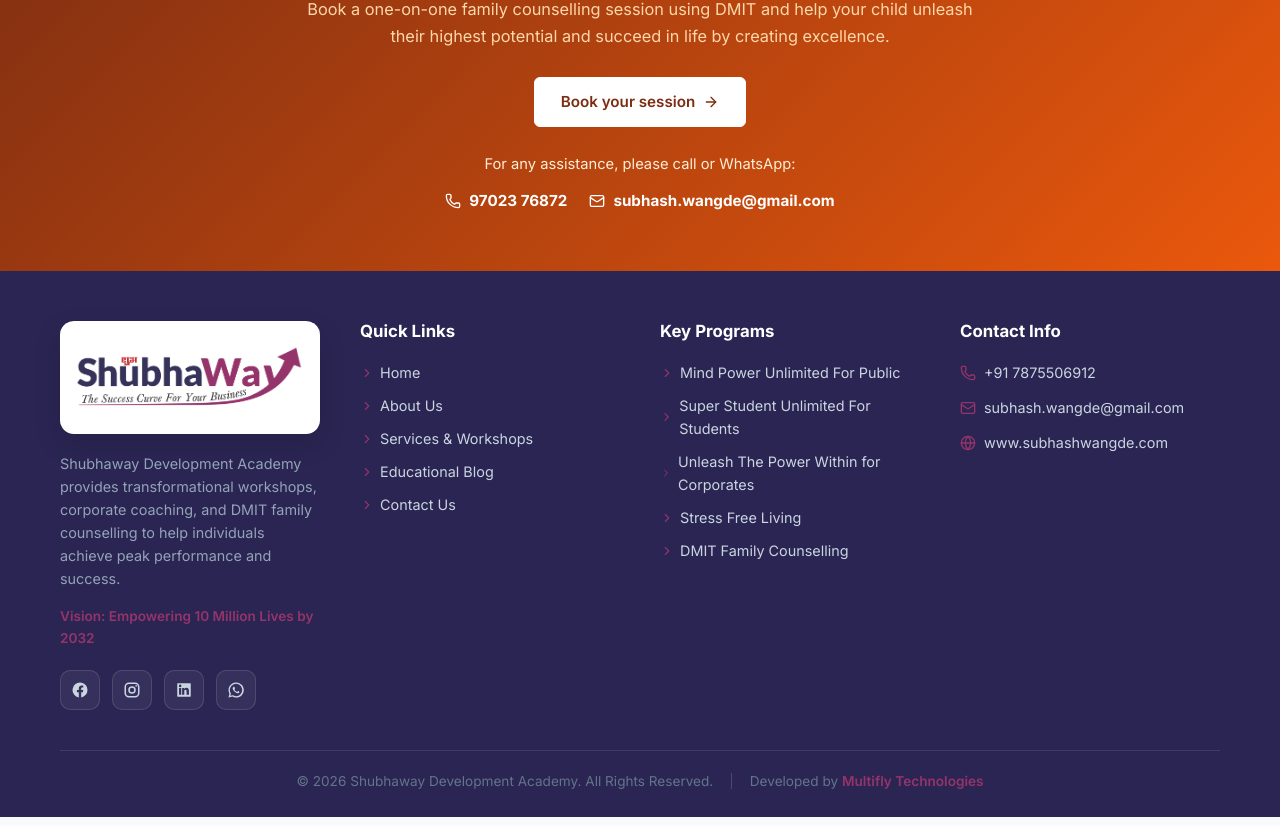
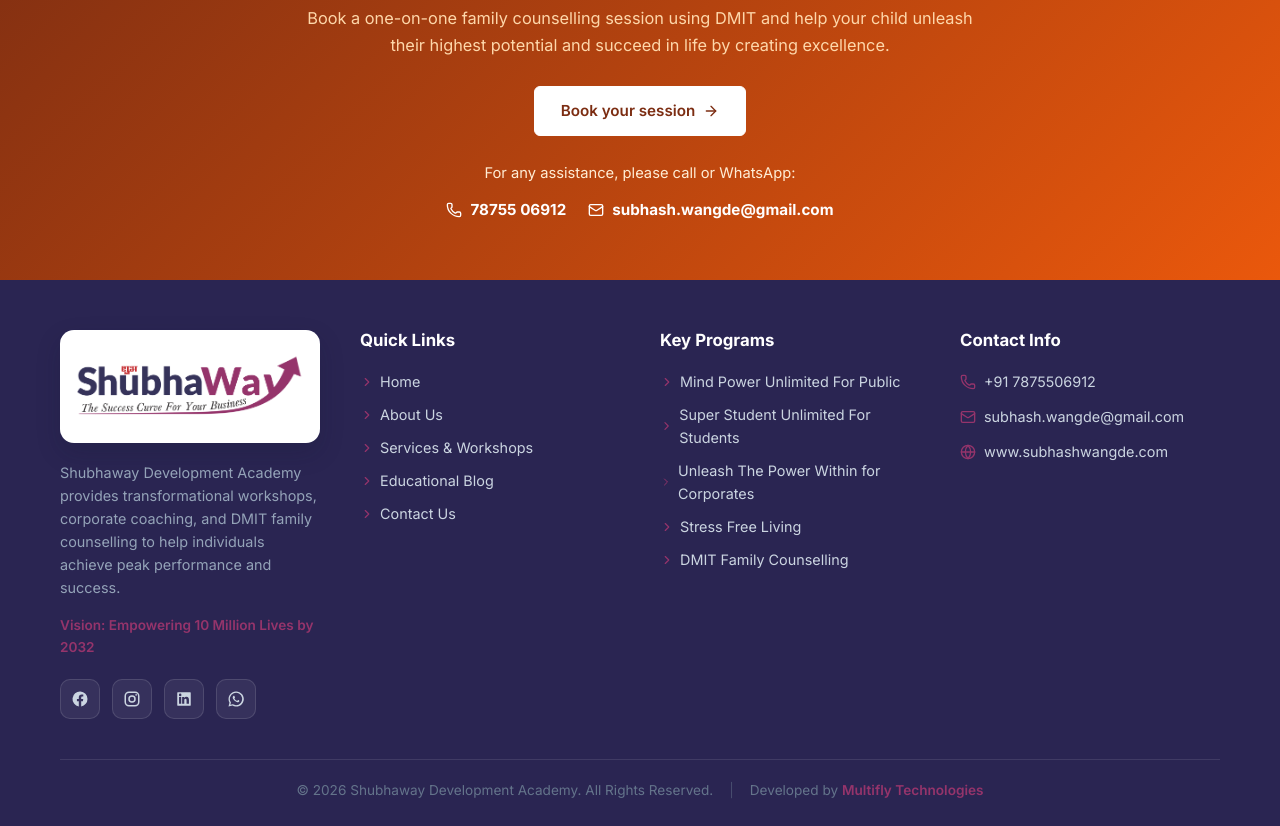
Before and after one commit to sachinsingh24/subhaway, a React (Create React App) app: page /services/dmit-counselling in a window 1280 px wide. Shown: the part 6790-7616 px from the top of the page. Built offline with nearby package versions, Linux system fonts and the light colour scheme; no server answers.

Commit message:
fix: update Navbar height to auto and change contact number in DmitCounsellingPage

```diff
--- a/src/components/Navbar.js
+++ b/src/components/Navbar.js
@@ -44,7 +44,7 @@
           display: 'grid',
           gridTemplateColumns: 'auto 1fr auto',
           alignItems: 'center',
-          height: '76px',
+          height: 'auto',
           gap: '24px',
         }}
       >
--- a/src/pages/services/DmitCounsellingPage.js
+++ b/src/pages/services/DmitCounsellingPage.js
@@ -695,8 +695,8 @@
             For any assistance, please call or WhatsApp:
           </p>
           <div style={{ display: 'flex', gap: '22px', flexWrap: 'wrap', justifyContent: 'center', fontSize: '0.95rem' }}>
-            <a href="tel:+919702376872" style={{ display: 'inline-flex', alignItems: 'center', gap: '8px', color: '#ffffff', fontWeight: 700 }}>
-              <Phone size={16} /> 97023 76872
+            <a href="tel:+917875506912" style={{ display: 'inline-flex', alignItems: 'center', gap: '8px', color: '#ffffff', fontWeight: 700 }}>
+              <Phone size={16} /> 78755 06912
             </a>
             <a href="mailto:subhash.wangde@gmail.com" style={{ display: 'inline-flex', alignItems: 'center', gap: '8px', color: '#ffffff', fontWeight: 700 }}>
               <Mail size={16} /> subhash.wangde@gmail.com
```
